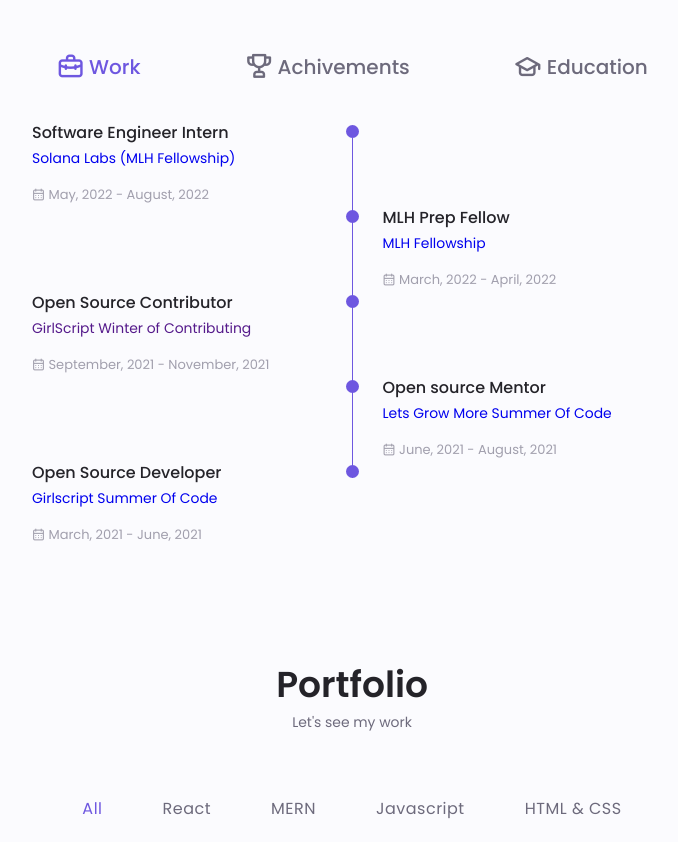
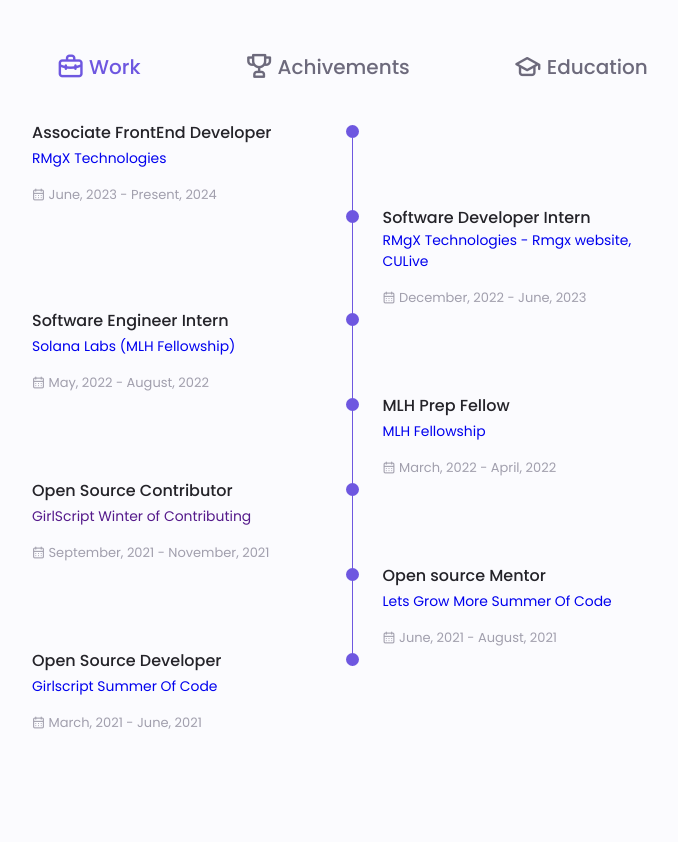
Before and after one commit to gnikita432/portfolio-website, a plain HTML site: page index.html in a window 1280 px wide. Shown: the part 2337-3179 px from the top of the page, without its empty margins (288-966 px from the left). Drawn offline with nearby package versions, Linux system fonts and the light colour scheme.

Commit message:
Updated Experience Section

```diff
--- a/index.html
+++ b/index.html
@@ -330,7 +330,48 @@
           <!--===============================QUALIFICATION CONTENT 1 ===========================-->
           <div class="qualification__content qualification__active" data-content id="work">
 
-            <!--===============================QUALIFICATION 1 ===========================-->
+             <!--===============================QUALIFICATION 7 ===========================-->
+             <div class="qualification__data">
+              <div>
+                <h3 class="qualification__title">Associate FrontEnd Developer</h3>
+                <span class="qualification__subtitle">
+                  <a href="https://www.rmgx.in/" target="_blank">RMgX Technologies</a>
+                </span>
+                <div class="qualification__calendar">
+                  <i class="uil uil-calendar-alt"></i>
+                  June, 2023 - Present, 2024
+                </div>
+              </div>
+
+              <div>
+                <span class="qualification__rounder"></span>
+                <span class="qualification__line"></span>
+              </div>
+            </div>
+
+            <!--===============================QUALIFICATION 6 ===========================-->
+            <div class="qualification__data">
+              <div></div>
+              <div>
+                <span class="qualification__rounder"></span>
+                <span class="qualification__line"></span>
+              </div>
+
+              <div>
+                <h3 class="qualification__title">
+                  Software Developer Intern
+                </h3>
+                <span class="qualification__subtitle">
+                  <a href="https://www.rmgx.in/" target="_blank">RMgX Technologies - Rmgx website, CULive</a>
+                </span>
+                <div class="qualification__calendar">
+                  <i class="uil uil-calendar-alt"></i>
+                  December, 2022 - June, 2023
+                </div>
+              </div>
+            </div>
+
+            <!--===============================QUALIFICATION 5 ===========================-->
             <div class="qualification__data">
               <div>
                 <h3 class="qualification__title">Software Engineer Intern</h3>
@@ -349,7 +390,7 @@
               </div>
             </div>
 
-            <!--===============================QUALIFICATION 2 ===========================-->
+            <!--===============================QUALIFICATION 4 ===========================-->
             <div class="qualification__data">
               <div></div>
               <div>
@@ -390,7 +431,7 @@
               </div>
             </div>
 
-            <!--===============================QUALIFICATION 4 ===========================-->
+            <!--===============================QUALIFICATION 2 ===========================-->
             <div class="qualification__data">
               <div></div>
               <div>
@@ -413,7 +454,7 @@
               </div>
             </div>
 
-            <!--===============================QUALIFICATION 5 ===========================-->
+            <!--===============================QUALIFICATION 1 ===========================-->
             <div class="qualification__data">
               <div>
                 <h3 class="qualification__title">Open Source Developer</h3>
```
